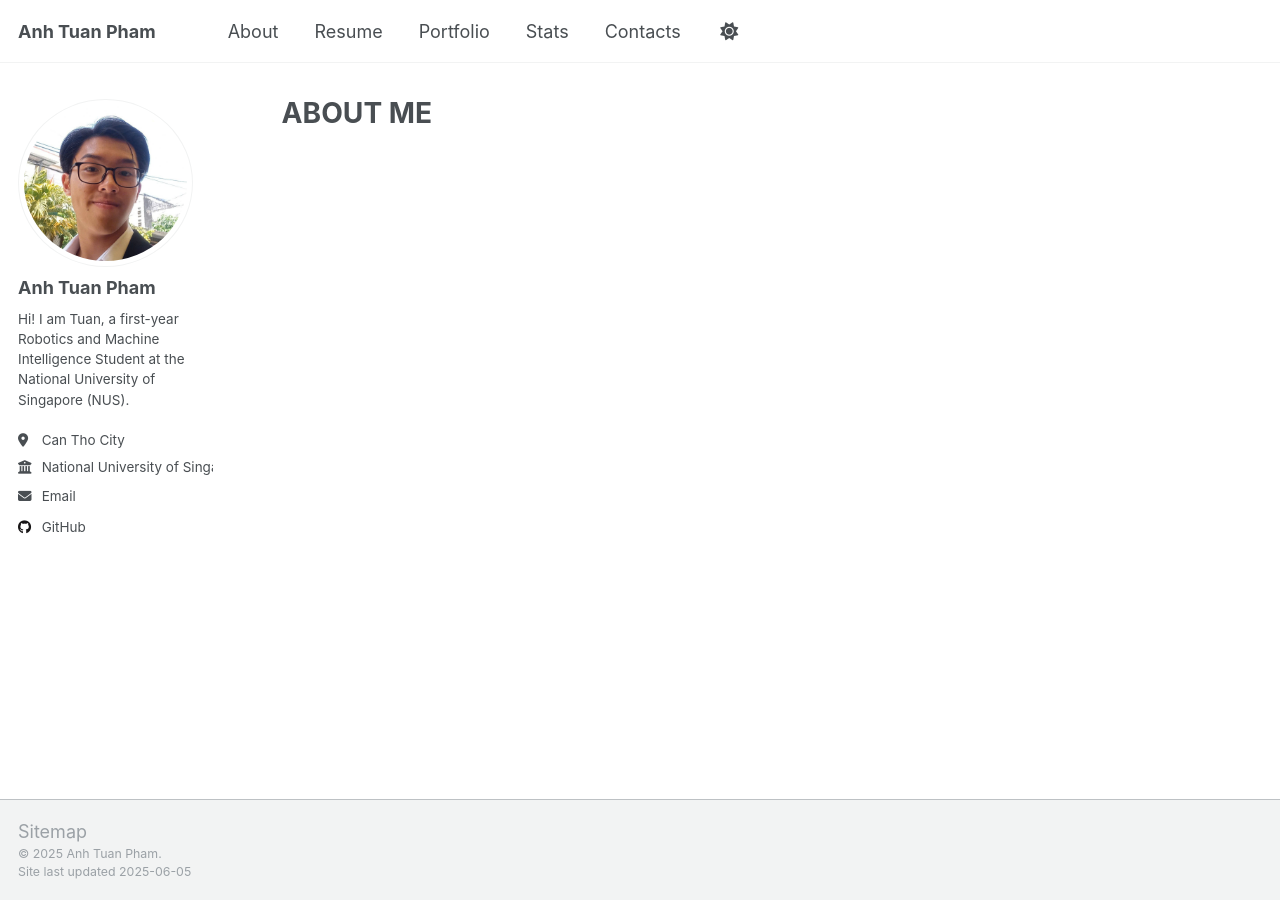
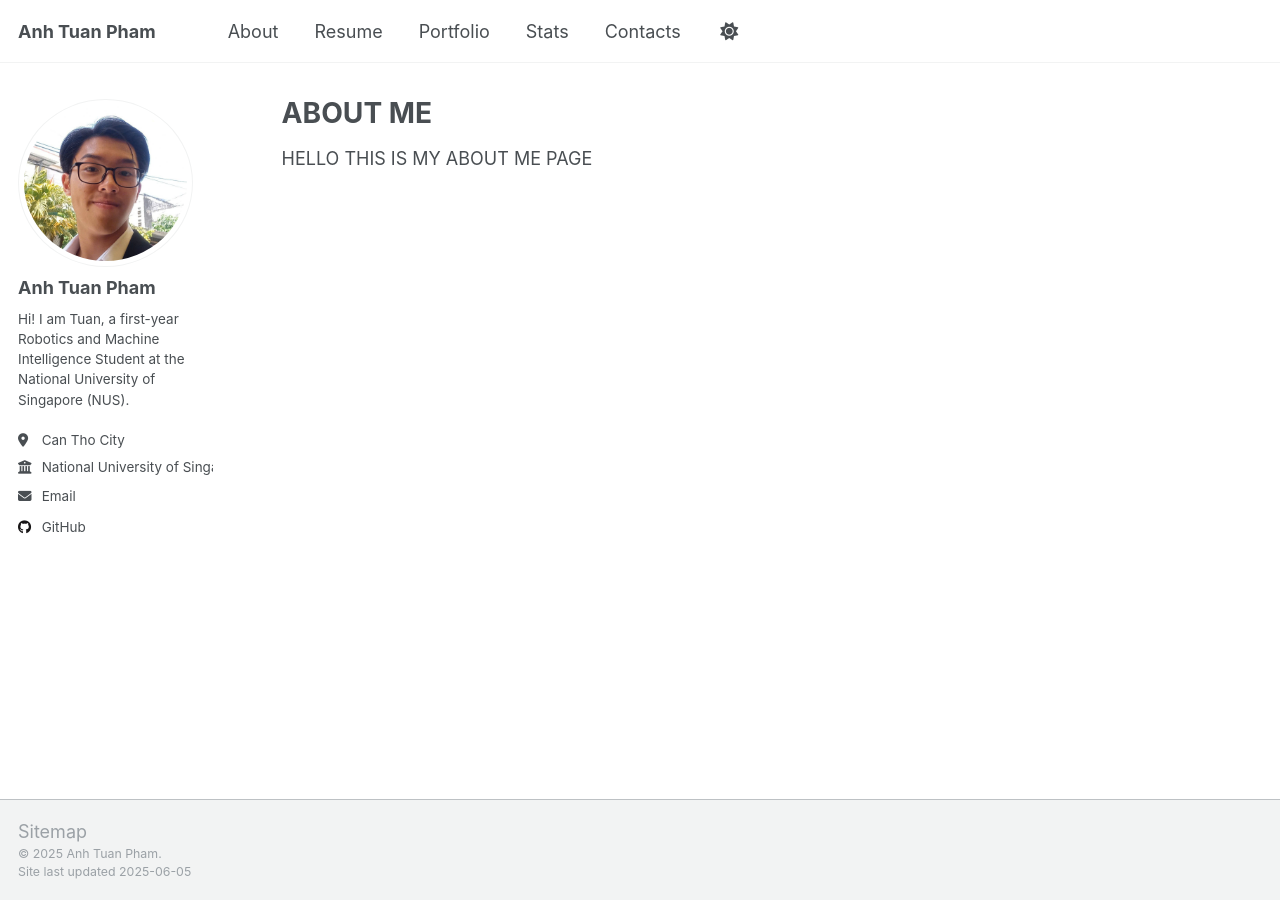
Before and after one commit to patuan07/patuan07.github.io, a Jekyll site: the page built from _pages/aboutme.md, in a window 1280 px wide. Built offline with Jekyll 4.4.1, drawn with Linux system fonts in a browser that asks for light colours.

Commit message:
Update aboutme.md

```diff
--- a/_pages/aboutme.md
+++ b/_pages/aboutme.md
@@ -6,3 +6,7 @@ author_profile: true
 redirect_from:
   - /aboutme
 ---
+
+{% include base_path %}
+
+HELLO THIS IS MY ABOUT ME PAGE
```
